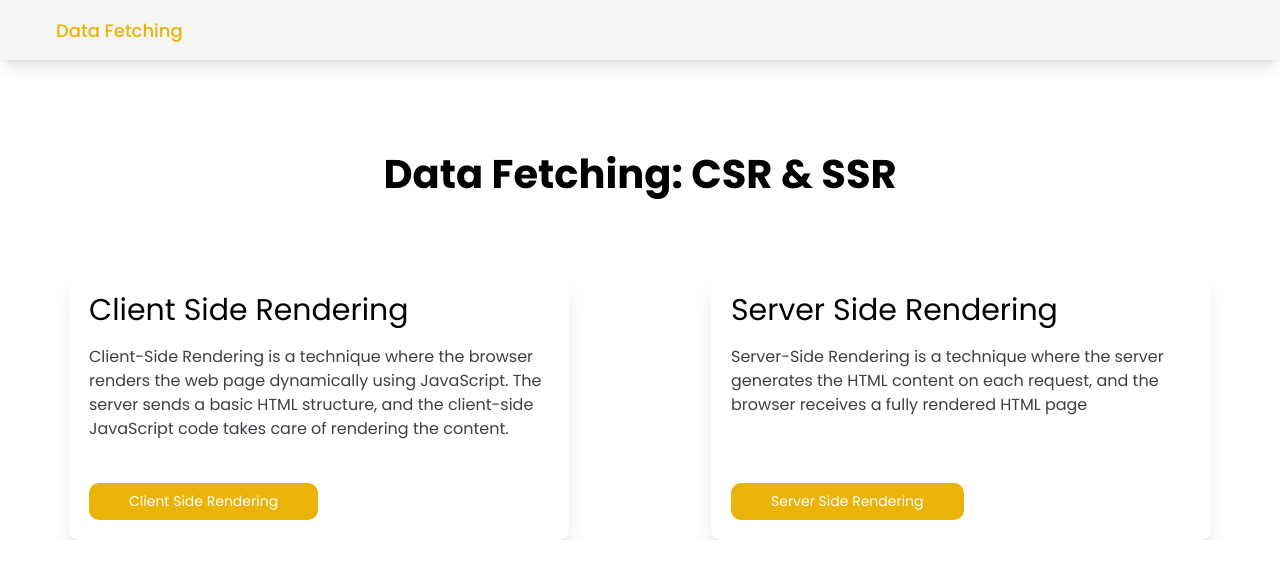
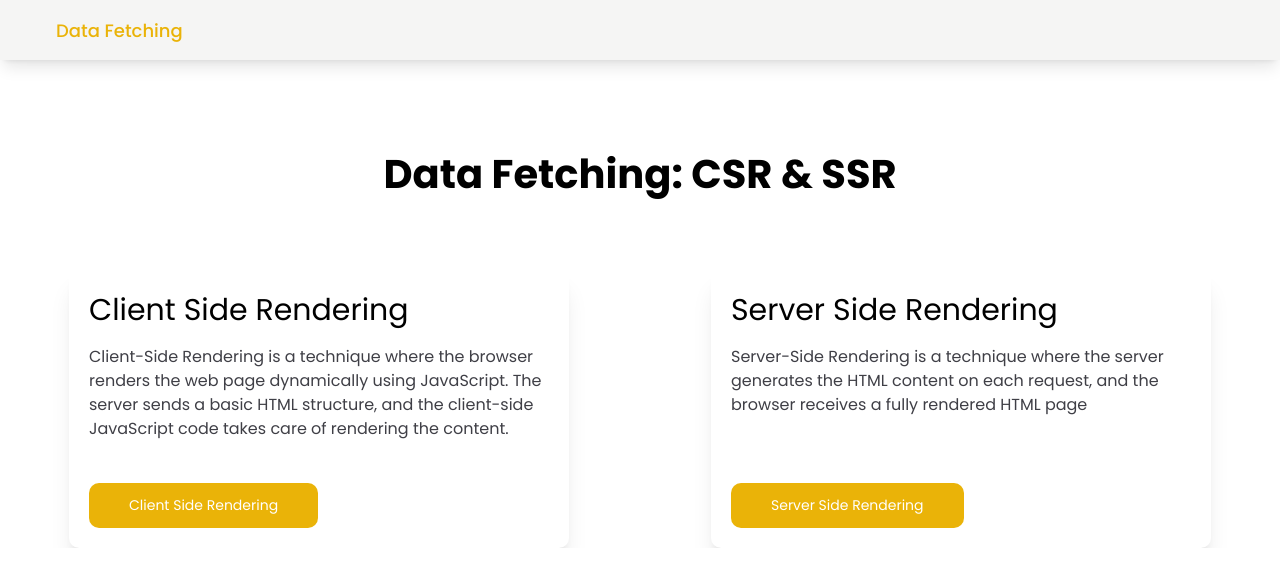
Before and after one commit to mairanoor412/assignment-7-data-fetching, a Next.js app: page / in a window 1280 px wide. Shown: the top 586 px of the page. Built offline with nearby package versions, Linux system fonts and the light colour scheme.

Commit message:
add a console

```diff
--- a/src/app/client-side/page.tsx
+++ b/src/app/client-side/page.tsx
@@ -40,7 +40,7 @@ const ClientSide = () => {
 
     return (
         <div>
-            <div className="mt-28 grid grid-cols-1 justify-items-center gap-10 md:grid-cols-2 lg:grid-cols-3 xl:grid-cols-4 rounded-[5px] ">
+            <div className="mt-28 grid grid-cols-1 justify-items-center gap-10 md:grid-cols-2 lg:grid-cols-3 xl:grid-cols-4 rounded-[5px] bg-white ">
                 {loading ? (
                     <div className="h-[100vh] flex justify-center items-center col-span-4">
                         <div className="w-8 h-8 border-4 border-t-4 border-gray-300 border-t-yellow-500 rounded-full animate-spin"></div>
@@ -52,12 +52,12 @@ const ClientSide = () => {
                         {/* card */}
                         <div className="w-[285px] sm:w-[320px] h-auto bg-white shadow-xl rounded-[10px] px-3 py-5">
                             <Image src={products.image} alt={products.title} width={250} height={200} className="w-[250px] h-[200px] m-auto py-2" />
-                            <h1 className="text-[20px]  font-[600] mt-4 line-clamp-1"> {products.title} </h1>
+                            <h1 className="text-[20px]  font-[600] mt-4 line-clamp-1 text-black"> {products.title} </h1>
                             <div className="h-[20px] mt-2 flex justify-between items-center">
-                                <p className="text-[12px] text-zinc-600  "> {products.category}</p>
+                                <p className="text-[12px] text-zinc-900  "> {products.category}</p>
                                 <p className="text-[12px] text-yellow-500 ">{products.rating.rate} ({products.rating.count} reviews)</p>
                             </div>
-                            <p className="my-3 text-[16px] line-clamp-2"> {products.description} </p>
+                            <p className="my-3 text-[16px] line-clamp-2 text-black"> {products.description} </p>
                             <p className="text-[20px] font-[500] text-green-700"> ${products.price} </p>
                             <button className="w-[250px] sm:w-[280px] py-[8px] text-[12px] lg:text-[14px] bg-yellow-500 hover:bg-yellow-600 rounded-[10px] text-white mt-3"> Add To Card </button>
 
--- a/src/app/page.tsx
+++ b/src/app/page.tsx
@@ -18,7 +18,7 @@ const Home = () => {
             <h1 className="text-[20px] md:text-[25px] lg:text-[30px] font-600 text-black"> Client Side Rendering </h1>
             <p className="text-[12px] md:text-[14px] lg:text-[16px] lg:h-[150px] text-zinc-700 py-3 "> Client-Side Rendering is a technique where the browser renders the web page dynamically using JavaScript. The server sends a basic HTML structure, and the client-side JavaScript code takes care of rendering the content.  </p>
             <Link href="/client-side" target="_blank">
-              <button className="px-10 py-2 text-[10px] lg:text-[14px] bg-yellow-500 hover:bg-yellow-600 rounded-[10px] text-white"> Client Side Rendering </button>
+              <button className="px-10 py-3 text-[12px] lg:text-[14px] bg-yellow-500 hover:bg-yellow-600 rounded-[10px] text-white"> Client Side Rendering </button>
             </Link>
           </div>
 
@@ -28,7 +28,7 @@ const Home = () => {
             <h1 className="text-[20px] md:text-[25px] lg:text-[30px] font-600 text-black"> Server Side Rendering </h1>
             <p className="text-[12px]  md:text-[14px] lg:text-[16px] lg:h-[150px] text-zinc-700 py-3 "> Server-Side Rendering is a technique where the server generates the HTML content on each request, and the browser receives a fully rendered HTML page  </p>
             <Link href="/server-side" target="_blank">
-              <button className="px-10 py-2 text-[10px] lg:text-[14px] bg-yellow-500 hover:bg-yellow-600 rounded-[10px] text-white"> Server Side Rendering </button>
+              <button className="px-10 py-3 text-[12px] lg:text-[14px] bg-yellow-500 hover:bg-yellow-600 rounded-[10px] text-white"> Server Side Rendering </button>
             </Link>
           </div>
 
--- a/src/app/server-side/page.tsx
+++ b/src/app/server-side/page.tsx
@@ -19,8 +19,8 @@ const ServerSide = async()=>{
         <div className = "grid grid-cols-1  gap-10 md:grid-cols-2 lg:grid-cols-3 xl:grid-cols-4 rounded-[5px]">{parsedresponse.map((books , index)=>(
             <div className="w-[285px] h-[150px] sm:w-[350px] md:w-[300px] md:h-[150px] bg-white shadow-xl py-5 px-5 flex flex-col gap-3 m-auto rounded-[10px]" key={index}>
 
-                <p className="text-[25px] font-[600]"> {books.name}</p>
-                <p className="text-[18px]"> {books.type}</p>
+                <p className="text-[25px] font-[600] text-black"> {books.name}</p>
+                <p className="text-[18px] text-black"> {books.type}</p>
 
             </div>
         ))}</div>
```
